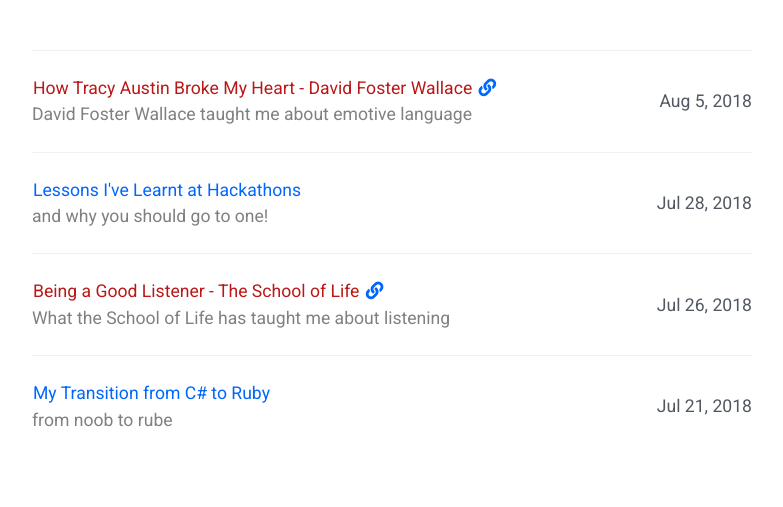
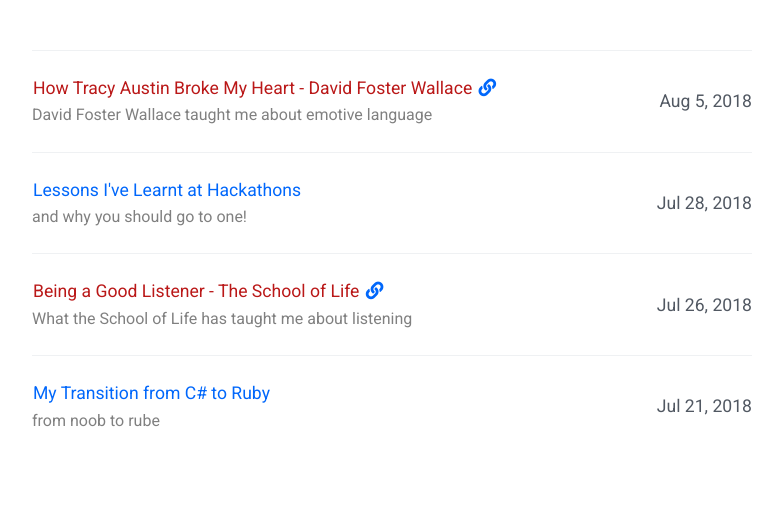
Before and after one commit to andyhansen/blog, a Jekyll site: the page built from index.html, in a window 1280 px wide. Shown: the part 301-808 px from the top of the page, without its empty margins (248-1031 px from the left). Built offline with Jekyll 4.4.1, drawn with Linux system fonts in a browser that asks for light colours; nearby versions of some CDN libraries.

Commit message:
<small> to <span>

```diff
--- a/_pages/discoveries.html
+++ b/_pages/discoveries.html
@@ -19,7 +19,7 @@ permalink: /discoveries/
         <a href="{{ post.url | prepend: site.baseurl }}" class="discovery">{{post.title}}</a>
         <a href="{{ post.link }}" class="simple"><i class="fas fa-link"></i></a>
         <br>
-        <small>{{post.description}}</small>
+        <span class="small">{{post.description}}</span>
       </h3>
       <p>{{ post.date | date: "%b %-d, %Y" }}</p>
     </li>
--- a/_sass/base/_base.scss
+++ b/_sass/base/_base.scss
@@ -122,7 +122,8 @@ pre {
   overflow: auto;
 }
 
-small {
+span.small {
+  @include fs--caption;
   color: gray;
 }
 
--- a/index.html
+++ b/index.html
@@ -22,7 +22,7 @@ title: Home
           <a href="{{ post.link }}" class="simple"><i class="fas fa-link"></i></a>
         {% endif %}
         <br>
-        <small>{{post.description}}</small>
+        <span class="small">{{post.description}}</span>
       </h3>
       <p>{{ post.date | date: "%b %-d, %Y" }}</p>
     </li>
```
